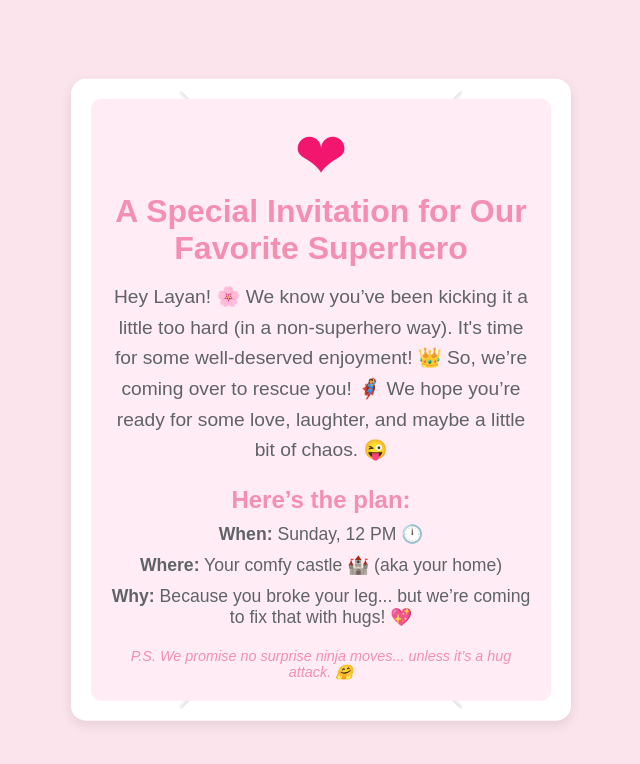
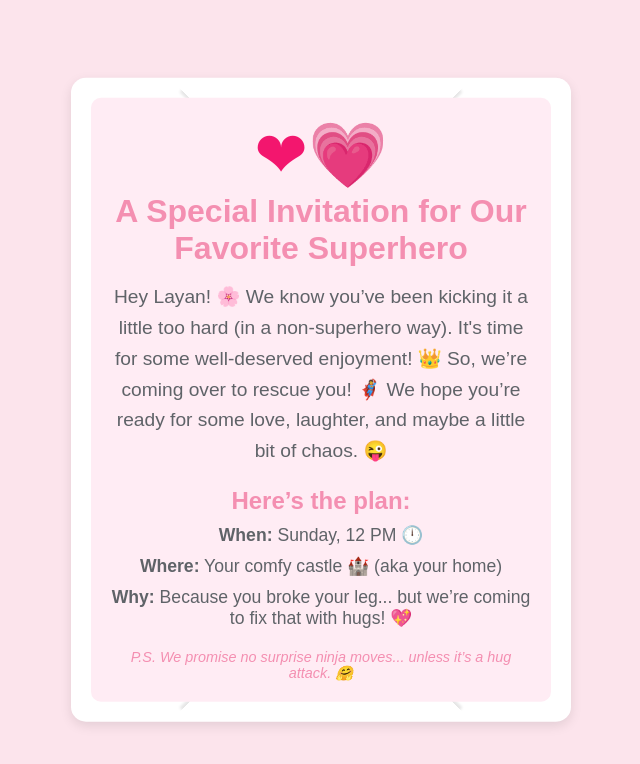
Before and after one commit to nib02/For_Layan, a plain HTML site: page index.html in a window 1280 px wide. Both pictures are taken after a click on the element 640 px from the left and 400 px from the top of the page. Shown: the whole page, without its empty margins (319-959 px from the left). Drawn offline with Linux system fonts and the light colour scheme.

Commit message:
Update index.html

```diff
--- a/index.html
+++ b/index.html
@@ -13,7 +13,7 @@
         <!-- <button id="openInvitation" class="btn" >Click me for a surprise! 🎉</button> -->
         <div id="openInvitation"  class="heart-shape"></div>
         <div class="card" id="invitation"style="display: none;" >
-            <div class="heart">❤</div>
+            <div class="heart">❤💗</div>
 
             <h1> A Special Invitation for Our Favorite Superhero </h1>
             <p class="message">
```
